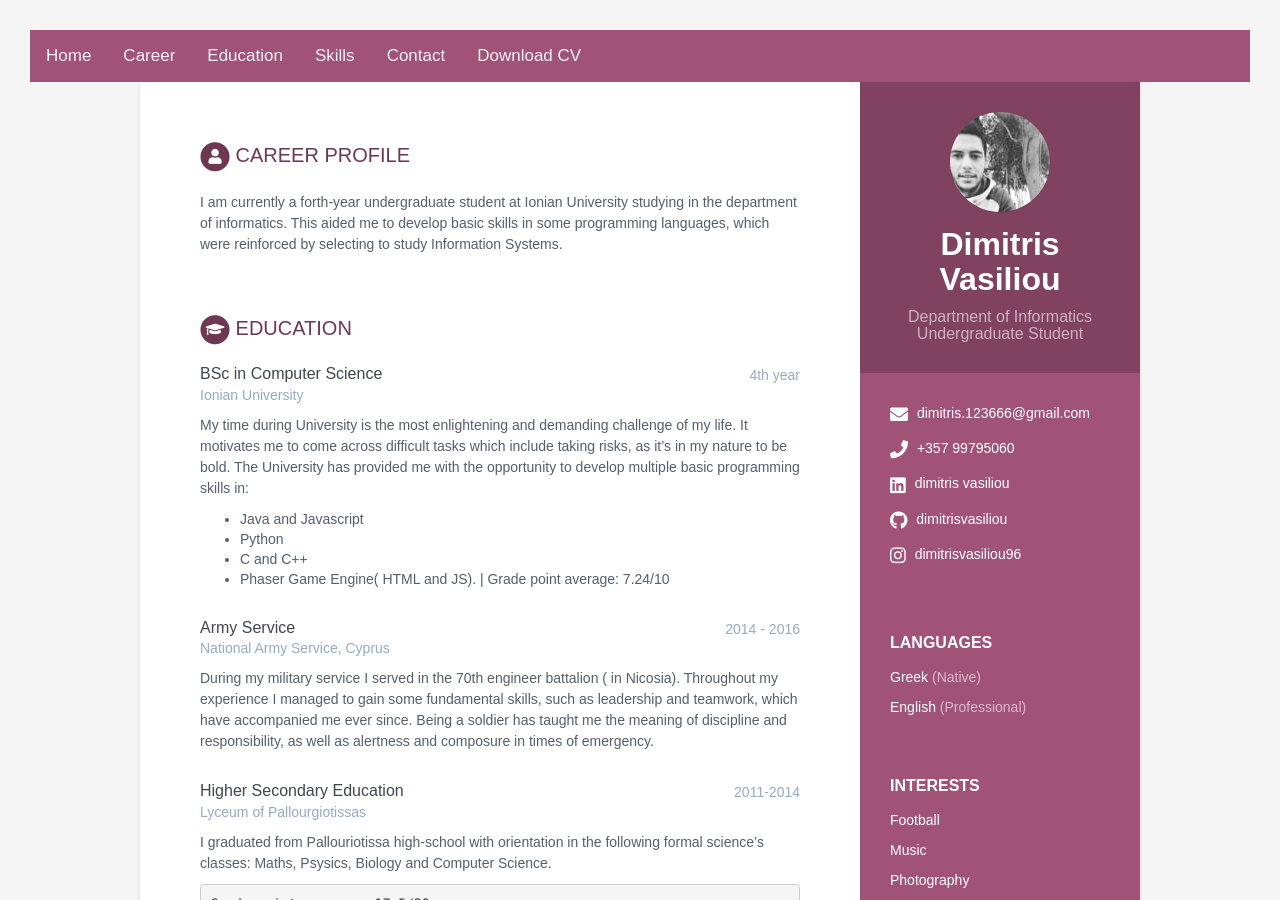
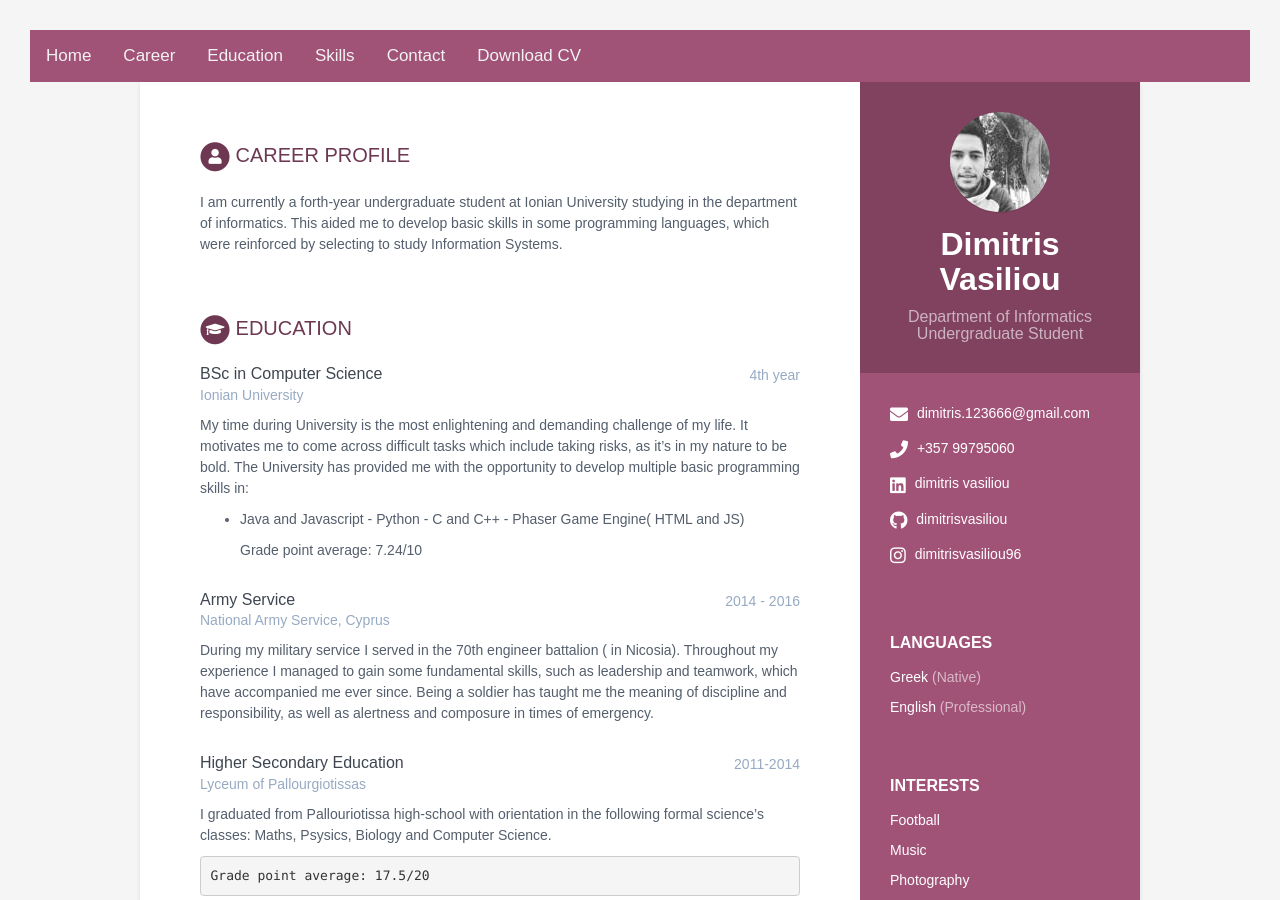
Before and after one commit to dimitrisg9/resume-cv, a Jekyll site: the page built from index.html, in a window 1280 px wide and 900 px high. Built offline with Jekyll 4.4.1, drawn with Linux system fonts in a browser that asks for light colours.

```diff
--- a/_data/data.yml
+++ b/_data/data.yml
@@ -59,7 +59,7 @@ education:
     - degree: BSc in Computer Science
       university: Ionian University
       time: 4th year
-      details: |
+      details: >
         My time during University is the most enlightening and demanding challenge of my life.
         It motivates me to come across difficult tasks which include taking risks,
         as it's in my nature to be bold. The University has provided me with the
@@ -69,8 +69,8 @@ education:
         - Java and Javascript
         - Python
         - C and C++
-        - Phaser Game Engine( HTML and JS).
-        |
+        - Phaser Game Engine( HTML and JS)
+
             Grade point average: 7.24/10
 
     - degree: Army Service
```
